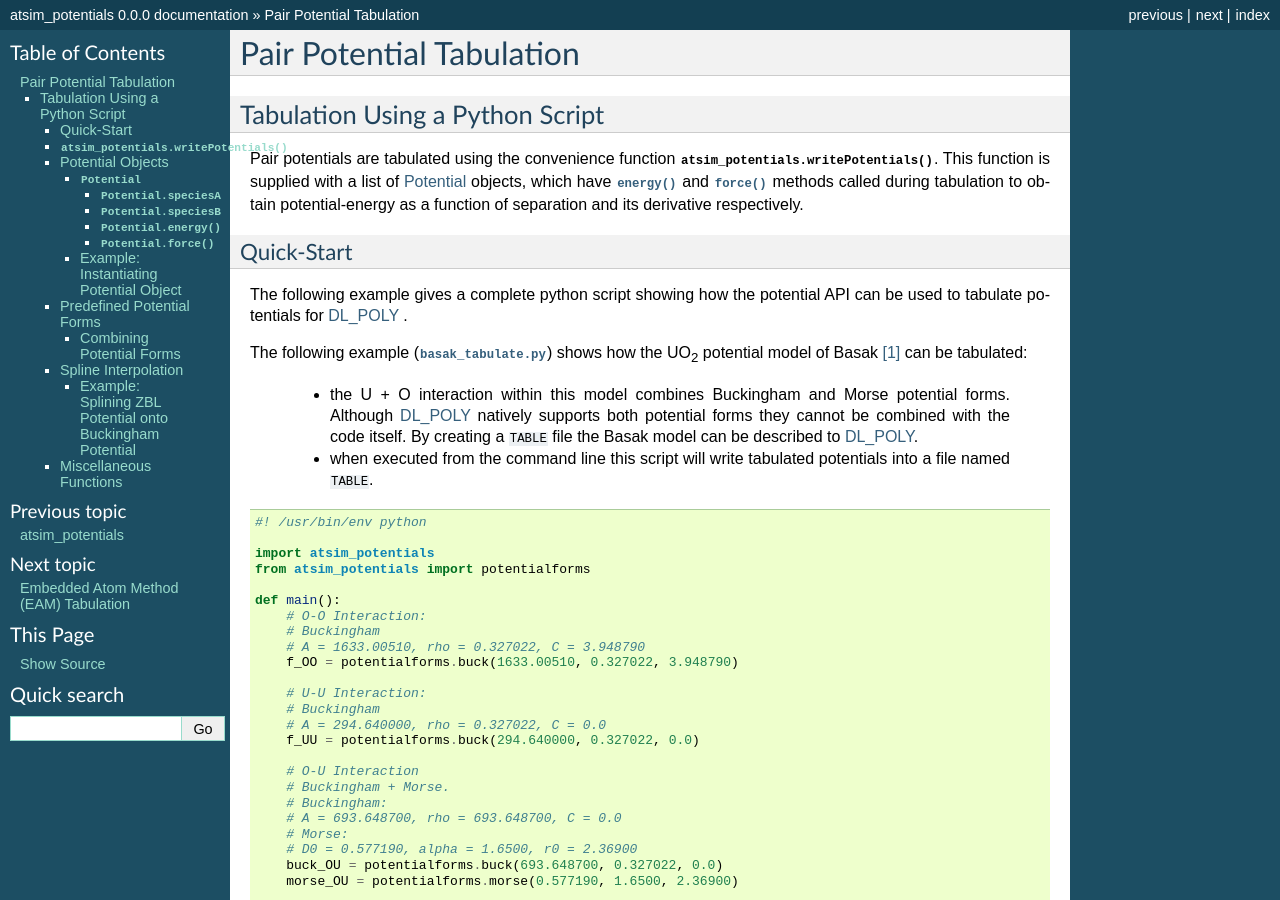
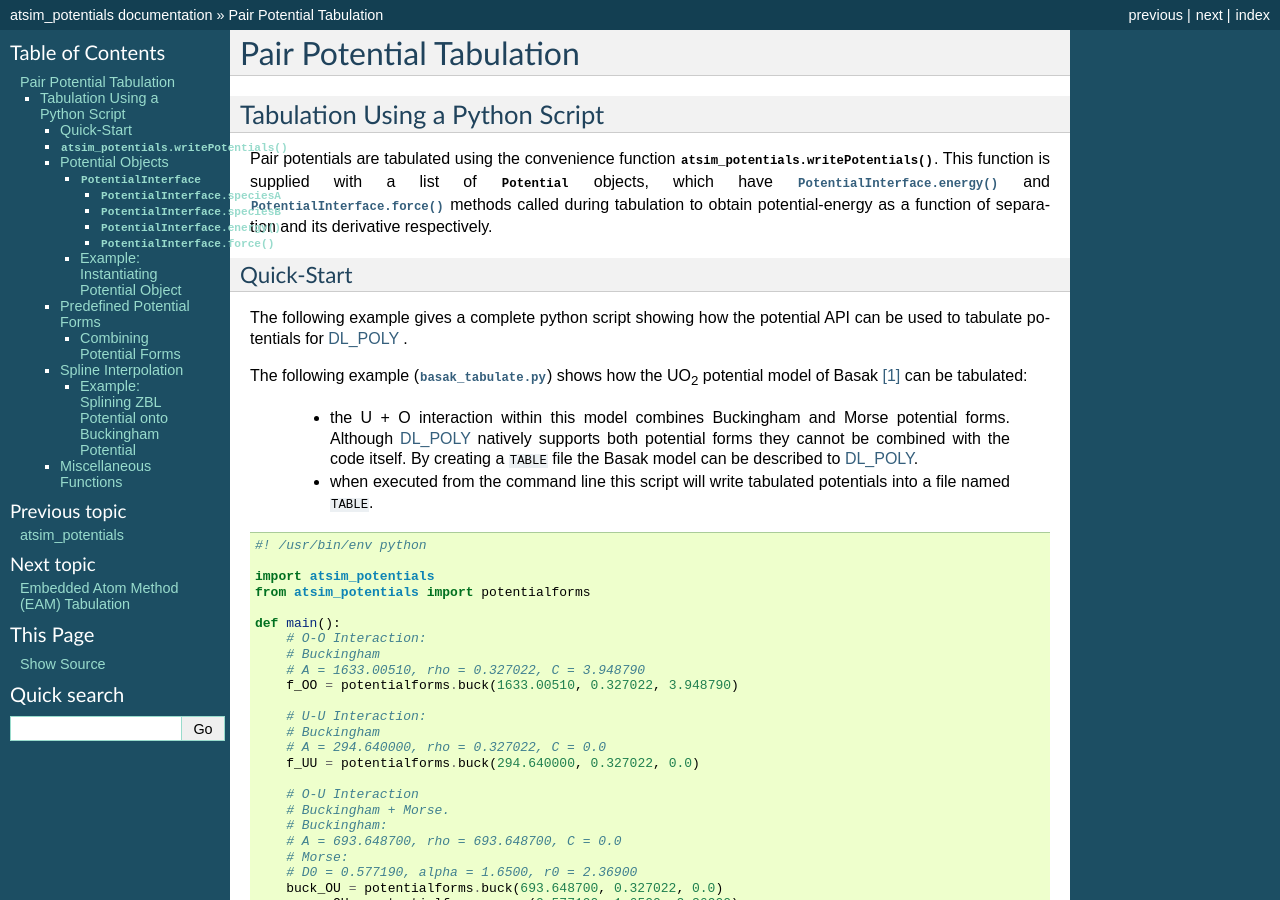
Before and after one commit to mjdrushton/atsim-potentials, a Sphinx documentation site: the page built from docs/potentials/pair_potential_tabulation.rst, in a window 1280 px wide and 900 px high. Built offline with Sphinx 7.4.7, drawn with Linux system fonts in a browser that asks for light colours; some of the changed text lies outside the part shown.

Commit message:
Documentation tweaks

```diff
--- a/docs/conf.py
+++ b/docs/conf.py
@@ -55,9 +55,13 @@ copyright = u'2014, M.J.D. Rushton'
 # built documents.
 #
 # The short X.Y version.
-version = '0.0.0'
+try:
+  import pkg_resources
+  version = pkg_resources.require(project)[0].version
+except:
+  version = ""
 # The full version, including alpha/beta/rc tags.
-release = '0.0.0'
+release = version
 
 # The language for content autogenerated by Sphinx. Refer to documentation
 # for a list of supported languages.
--- a/docs/potentials/pair_potential_tabulation.rst
+++ b/docs/potentials/pair_potential_tabulation.rst
@@ -4,7 +4,7 @@ Pair Potential Tabulation
 Tabulation Using a Python Script
 --------------------------------
 
-Pair potentials are tabulated using the convenience function :func:`atsim_potentials.writePotentials`. This function is supplied with a list of :ref:`Potential <potential_objects>` objects, which have :meth:`energy() <Potential.energy>` and :meth:`force() <Potential.force>` methods called during tabulation to obtain potential-energy as a function of separation and its derivative respectively.
+Pair potentials are tabulated using the convenience function :func:`atsim_potentials.writePotentials`. This function is supplied with a list of :meth:`Potential <potential_objects>` objects, which have :meth:`PotentialInterface.energy` and :meth:`PotentialInterface.force` methods called during tabulation to obtain potential-energy as a function of separation and its derivative respectively.
 
 .. _quick_start:
 
@@ -47,7 +47,7 @@ Potential Objects
 
 Potential objects should implement the following interface:
 
-.. class:: Potential
+.. class:: PotentialInterface
 
     .. attribute:: speciesA
 
@@ -57,6 +57,7 @@ Potential objects should implement the following interface:
     .. attribute:: speciesB
 
         (str): Attribute giving second species in pair described by pair-potential
+
 
 
     .. method:: energy(self, r)
@@ -69,6 +70,7 @@ Potential objects should implement the following interface:
         :rtype: float
 
 
+
     .. method:: force(self, r)
 
         Calculate force (-dU/dr) for interaction at a given separation.
```
Also changed, not shown: other parts of docs/potentials/pair_potential_tabulation.rst (+1 -1 lines), docs/potentials/eam_tabulation.rst (+6 -6 lines), 5 other files.
